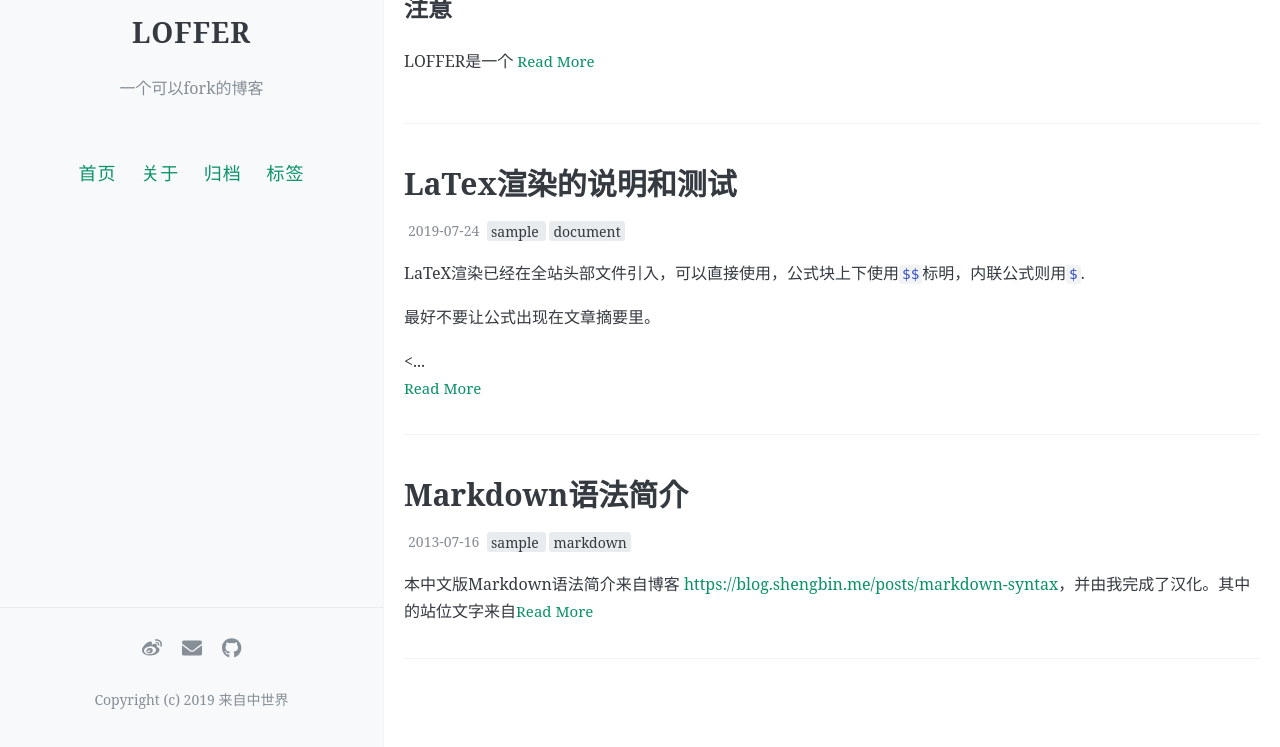
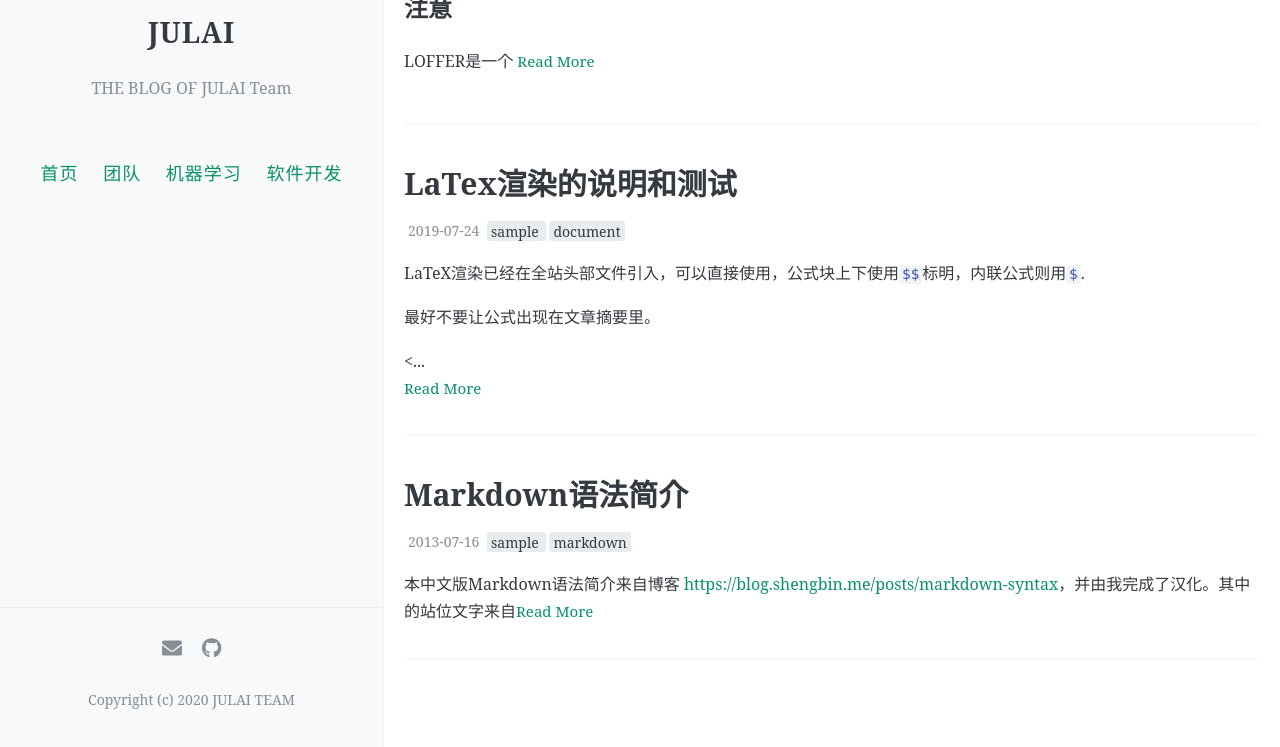
Before and after one commit to butipanax/ddd, a Jekyll site: the page built from index.html, in a window 1280 px wide and 1037 px high. Shown: the part 290-1037 px from the top of the window. Built offline with Jekyll 4.4.1, drawn with Linux system fonts in a browser that asks for light colours; the list of posts is cut into pages by our own code; comment, search, counter and statistics services are not loaded.

Commit message:
Update _config.yml

```diff
--- a/_config.yml
+++ b/_config.yml
@@ -7,16 +7,16 @@
 # 井号后面的文字是说明文档，不会被程序读取。
 
 # 描述/签名
-name: LOFFER
-description: 一个可以fork的博客
+name: JULAI
+description: THE BLOG OF JULAI Team
 
 # 输入你的网站域名（如果你没有添加自己的域名，而是直接用GitHub pages分配的域名的话可以省略）
-url:
+url: www.julai.com
 
 # 添加你的博客的二级域名，一般来说是你的repository名
 # 如果你的博客的URL是：(http://yourusername.github.io/repository-name)
 # 那么就写成 "/repository-name"
-baseurl: /LOFFER
+baseurl: /julai
 
 
 #
@@ -34,11 +34,11 @@ favicon: https://raw.githubusercontent.com/FromEndWorld/LOFFER/master/images/fav
 navigation:
   - name: 首页
     url: /
-  - name: 关于
+  - name: 团队
     url: /about
-  - name: 归档
+  - name: 机器学习
     url: /archive
-  - name: 标签
+  - name: 软件开发
     url: /tags
 
 # 每页的文章数
@@ -49,13 +49,13 @@ excerpt_separator: <!-- more -->
 
 # 你的社交网络链接，它们会作为图标出现在你的网站页脚中，可选填写
 footer-links:
-  weibo: frommidworld #请输入你的微博个性域名 https://www.weibo.com/<thispart>
+  weibo: #frommidworld #请输入你的微博个性域名 https://www.weibo.com/<thispart>
   behance: # https://www.behance.net/<>
   dribbble: # https://dribbble.com/<>
-  email: fromendworld@outlook.com
+  email: samuel.uling@quaie.com
   facebook: #https://www.facebook.com/<>
   flickr: #https://www.flickr.com/<>
-  github: FromEndWorld/loffer #https://github.com/<>
+  github: butipanax/julai #https://github.com/<>
   instagram: #https://instagram.com/<>
   linkedin: #https://www.linkedin.com/in/<>
   pinterest: #https://www.pinterest.com/<>
@@ -66,7 +66,7 @@ footer-links:
   youtube: # channel/<your_long_string> or user/<user-name>
 
 # 站点页脚的文字
-footer-text: Copyright (c) 2019 来自中世界
+footer-text: Copyright (c) 2020 JULAI TEAM
 
 #
 # 评论，注意，请不要同时添加多种不同的评论区
```
